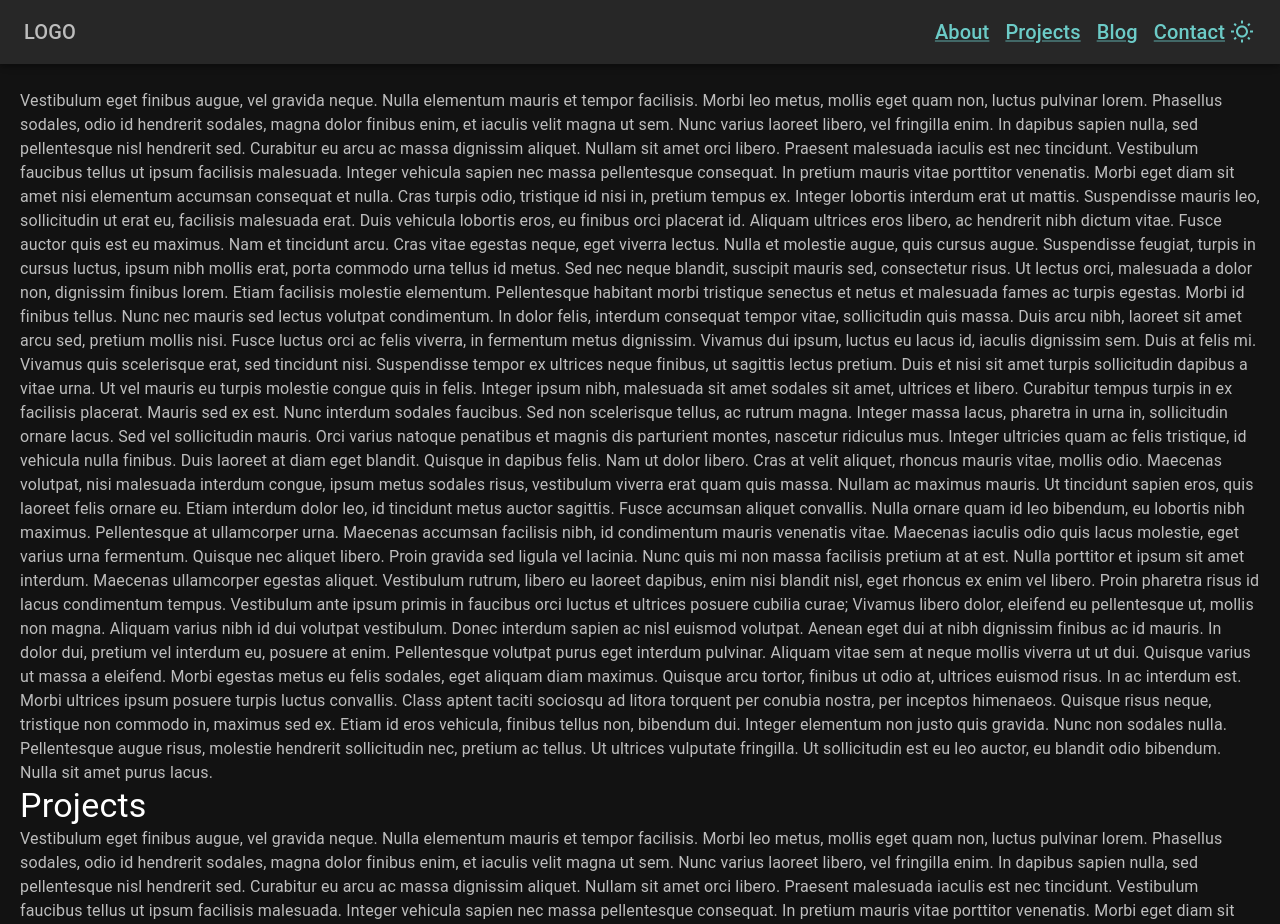
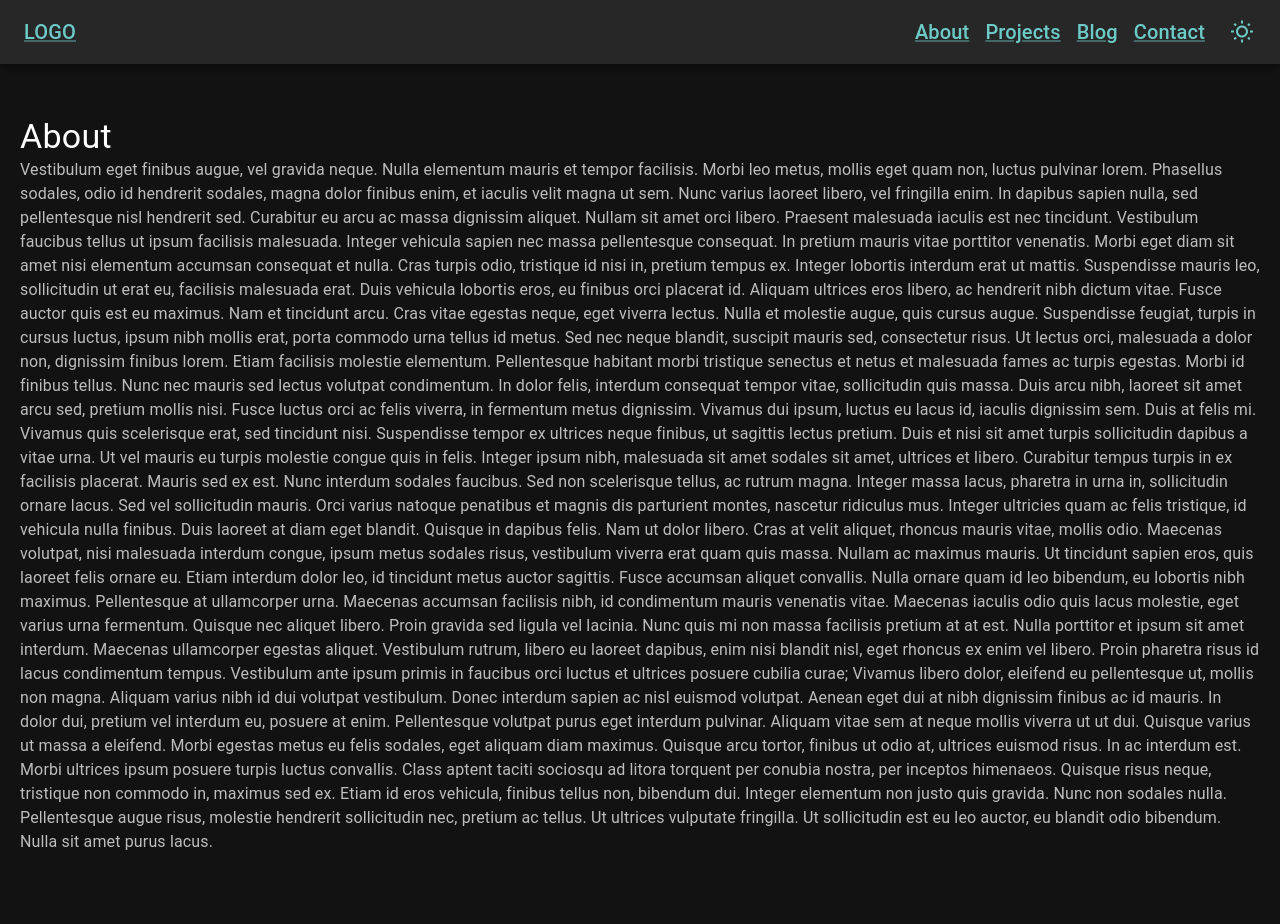
Before and after one commit to krisograbek/mui-responsive-website-tmp, a React (Create React App) app: page / in a window 1280 px wide. Shown: the top 924 px of the page. Built offline with nearby package versions, Linux system fonts and the light colour scheme.

Commit message:
hide menu on scroll, add padding to sections

```diff
--- a/src/Contact.js
+++ /dev/null
@@ -1,12 +0,0 @@
-import { Grid } from '@mui/material'
-import React from 'react'
-
-function Contact() {
-  return (
-    <Grid id="contact" container>
-      Contact
-    </Grid>
-  )
-}
-
-export default Contact
--- a/src/Content.js
+++ /dev/null
@@ -1,19 +0,0 @@
-import { Grid, Typography } from '@mui/material'
-import React from 'react'
-import About from './About'
-import Blog from './Blog'
-import Contact from './Contact'
-import Projects from './Projects'
-
-function Content() {
-  return (
-    <Grid item>
-      <About />
-      <Projects />
-      <Blog />
-      <Contact />
-    </Grid>
-  )
-}
-
-export default Content
--- a/src/Header.js
+++ /dev/null
@@ -1,131 +0,0 @@
-import React, { useState } from 'react'
-import Brightness3Outlined from '@mui/icons-material/Brightness3Outlined';
-import WbSunnyOutlined from '@mui/icons-material/WbSunnyOutlined';
-import AppBar from '@mui/material/AppBar'
-import Toolbar from '@mui/material/Toolbar'
-import Typography from '@mui/material/Typography'
-import Grid from '@mui/material/Grid'
-import Link from '@mui/material/Link'
-import useMediaQuery from '@mui/material/useMediaQuery'
-import useTheme from '@mui/styles/useTheme'
-import Menu from '@mui/material/Menu'
-import MenuItem from '@mui/material/MenuItem'
-import IconButton from '@mui/material/IconButton'
-import MenuIcon from '@mui/icons-material/Menu'
-import makeStyles from '@mui/styles/makeStyles'
-
-const mobileStyles = makeStyles({
-  menu: {
-    alignSelf: 'flex-end'
-  }
-});
-
-const useStyles = makeStyles({
-  logo: {
-    flexGrow: 1
-  }
-});
-
-const menuItems = [
-  { link: "#about", name: "about" },
-  { link: "#projects", name: "projects" },
-  { link: "#blog", name: "blog" },
-  { link: "#contact", name: "contact" }
-]
-
-function MobileNavbar() {
-  const { menu } = mobileStyles();
-  const [anchor, setAnchor] = useState(null);
-  const handleMenu = (event) => {
-    setAnchor(event.currentTarget);
-  };
-  const handleMenuClose = () => {
-    setAnchor(null);
-  }
-  return (
-    <>
-      <IconButton
-        aria-label="menu"
-        onClick={handleMenu}
-        className={menu}
-      >
-        <MenuIcon />
-      </IconButton>
-      <Menu
-        id="menu"
-        anchorEl={anchor}
-        open={Boolean(anchor)}
-        onClose={handleMenuClose}
-      >
-        {menuItems.map(({ link, name }) => {
-          return (
-            <MenuItem
-              key={name}
-              component={Link}
-              href={link}
-            >
-              {name}
-            </MenuItem>
-          )
-        })}
-
-      </Menu>
-    </>
-  )
-}
-
-function DesktopNavbar() {
-  return (
-    <Grid
-      container
-      spacing={2}
-      justifyContent="flex-end"
-    >
-      <Grid item><Link href="#about">About</Link></Grid>
-      <Grid item><Link href="#projects">Projects</Link></Grid>
-      <Grid item><Link href="#blog">Blog</Link></Grid>
-      <Grid item><Link href="#contact">Contact</Link></Grid>
-    </Grid>
-  )
-}
-
-function Header(props) {
-  const { themeMode, setThemeMode } = props;
-  const theme = useTheme();
-  const { logo } = useStyles();
-  const isMobile = useMediaQuery(theme.breakpoints.down("sm"));
-
-  const Icon = themeMode ? WbSunnyOutlined : Brightness3Outlined;
-
-  return (
-    <Grid item>
-      <AppBar position="fixed" color="default">
-        <Toolbar>
-          <Typography variant="h6" className={logo}>
-            LOGO
-          </Typography>
-          <Typography variant="h6">
-            {isMobile ?
-              <MobileNavbar />
-              :
-              <DesktopNavbar />
-            }
-          </Typography>
-          <Typography>
-            <IconButton
-              edge="end"
-              color="primary"
-              size="small"
-              aria-label="mode"
-              onClick={() => setThemeMode(!themeMode)}
-            >
-              <Icon fontSize="medium" />
-            </IconButton>
-          </Typography>
-        </Toolbar>
-      </AppBar>
-    </Grid >
-  )
-}
-
-export default Header
--- a/src/About.js
+++ b/src/components/About.js
@@ -1,14 +1,28 @@
 import Grid from '@mui/material/Grid'
 import Typography from '@mui/material/Typography'
 import React from 'react'
+import makeStyles from '@mui/styles/makeStyles'
+
+const useStyles = makeStyles(({
+  item: {
+    paddingTop: 64,
+  }
+}))
 
 function About() {
+  const { item } = useStyles();
   return (
-    <Grid id="about" container>
-      <Grid item>
-        <h2>
+    <Grid
+      container
+      direction="column"
+      id="about"
+    >
+      <Grid item
+        className={item}
+      >
+        <Typography variant="h4" component="h2">
           About
-        </h2>
+        </Typography>
       </Grid>
       <Grid item>
         <Typography>
--- a/src/Projects.js
+++ b/src/components/Blog.js
@@ -1,13 +1,23 @@
 import Grid from '@mui/material/Grid'
 import Typography from '@mui/material/Typography'
 import React from 'react'
+import makeStyles from '@mui/styles/makeStyles'
 
-function Projects() {
+const useStyles = makeStyles(({
+  item: {
+    paddingTop: 64,
+  }
+}));
+
+function Blog() {
+  const { item } = useStyles();
   return (
-    <Grid id="projects" container>
-      <Grid item>
-        <Typography variant="h4">
-          Projects
+    <Grid id="blog" container>
+      <Grid item
+        className={item}
+      >
+        <Typography variant="h4" component="h2">
+          Blog
         </Typography>
       </Grid>
       <Grid item>
@@ -33,4 +43,4 @@ function Projects() {
   )
 }
 
-export default Projects
+export default Blog
--- /dev/null
+++ b/src/components/Contact.js
@@ -0,0 +1,34 @@
+import Grid from '@mui/material/Grid'
+import Typography from '@mui/material/Typography'
+import React from 'react'
+import makeStyles from '@mui/styles/makeStyles'
+
+const useStyles = makeStyles(({
+  item: {
+    paddingTop: 64,
+  }
+}));
+
+function Contact() {
+  const { item } = useStyles();
+  return (
+    <Grid id="contact" container
+      direction="column"
+    >
+      <Grid item
+        className={item}
+      >
+        <Typography variant="h4" component="h2">
+          Contact
+        </Typography>
+      </Grid>
+      <Grid item>
+        <Typography>
+          You can find me here
+        </Typography>
+      </Grid>
+    </Grid>
+  )
+}
+
+export default Contact
--- /dev/null
+++ b/src/components/Content.js
@@ -0,0 +1,35 @@
+import { Grid, Typography } from '@mui/material'
+import React from 'react'
+import About from './About'
+import Blog from './Blog'
+import Contact from './Contact'
+import Projects from './Projects'
+
+function Content() {
+  return (
+    <Grid
+      item
+      id="home"
+      style={{
+        paddingTop: 32
+      }}
+    >
+      <Grid container>
+        <Grid item>
+          <About />
+        </Grid>
+        <Grid item>
+          <Projects />
+        </Grid>
+        <Grid item>
+          <Blog />
+        </Grid>
+        <Grid item>
+          <Contact />
+        </Grid>
+      </Grid>
+    </Grid>
+  )
+}
+
+export default Content
--- /dev/null
+++ b/src/components/Header.js
@@ -0,0 +1,158 @@
+import Brightness3Outlined from '@mui/icons-material/Brightness3Outlined';
+import MenuIcon from '@mui/icons-material/Menu';
+import WbSunnyOutlined from '@mui/icons-material/WbSunnyOutlined';
+import AppBar from '@mui/material/AppBar';
+import Grid from '@mui/material/Grid';
+import IconButton from '@mui/material/IconButton';
+import Link from '@mui/material/Link';
+import Menu from '@mui/material/Menu';
+import MenuItem from '@mui/material/MenuItem';
+import Toolbar from '@mui/material/Toolbar';
+import Typography from '@mui/material/Typography';
+import Slide from '@mui/material/Slide';
+import useMediaQuery from '@mui/material/useMediaQuery';
+import makeStyles from '@mui/styles/makeStyles';
+import useTheme from '@mui/styles/useTheme';
+import useScrollTrigger from '@mui/material/useScrollTrigger';
+import React, { useState } from 'react';
+
+const mobileStyles = makeStyles({
+  menu: {
+    alignSelf: 'flex-end'
+  }
+});
+
+const useStyles = makeStyles({
+  logo: {
+    flexGrow: 1
+  }
+});
+
+const menuItems = [
+  { link: "#about", name: "about" },
+  { link: "#projects", name: "projects" },
+  { link: "#blog", name: "blog" },
+  { link: "#contact", name: "contact" }
+]
+
+function HideOnScroll(props) {
+  const { children, window } = props;
+  // Note that you normally won't need to set the window ref as useScrollTrigger
+  // will default to window.
+  // This is only being set here because the demo is in an iframe.
+  const trigger = useScrollTrigger({
+    target: window ? window() : undefined,
+  });
+
+  return (
+    <Slide appear={false} direction="down" in={!trigger}>
+      {children}
+    </Slide>
+  );
+}
+
+function MobileNavbar() {
+  const { menu } = mobileStyles();
+  const [anchor, setAnchor] = useState(null);
+  const handleMenu = (event) => {
+    setAnchor(event.currentTarget);
+  };
+  const handleMenuClose = () => {
+    setAnchor(null);
+  }
+  return (
+    <>
+      <IconButton
+        aria-label="menu"
+        onClick={handleMenu}
+        className={menu}
+      >
+        <MenuIcon />
+      </IconButton>
+      <Menu
+        id="menu"
+        anchorEl={anchor}
+        open={Boolean(anchor)}
+        onClose={handleMenuClose}
+      >
+        {menuItems.map(({ link, name }) => {
+          return (
+            <MenuItem
+              key={name}
+              component={Link}
+              color="primary"
+              href={link}
+            >
+              {name}
+            </MenuItem>
+          )
+        })}
+
+      </Menu>
+    </>
+  )
+}
+
+function DesktopNavbar() {
+  return (
+    <Grid
+      container
+      spacing={2}
+      justifyContent="flex-end"
+    >
+      <Grid item><Link href="#about">About</Link></Grid>
+      <Grid item><Link href="#projects">Projects</Link></Grid>
+      <Grid item><Link href="#blog">Blog</Link></Grid>
+      <Grid item><Link href="#contact">Contact</Link></Grid>
+    </Grid>
+  )
+}
+
+function Header(props) {
+  const { themeMode, setThemeMode } = props;
+  const theme = useTheme();
+  const { logo } = useStyles();
+  const isMobile = useMediaQuery(theme.breakpoints.down("sm"));
+
+  const Icon = themeMode ? WbSunnyOutlined : Brightness3Outlined;
+
+  return (
+    <Grid item>
+      <HideOnScroll>
+        <AppBar position="fixed" color="default">
+          <Toolbar>
+            <Link variant="h6"
+              className={logo}
+              color="primary"
+              href="#"
+            >
+              LOGO
+            </Link>
+            <Typography variant="h6">
+              {isMobile ?
+                <MobileNavbar />
+                :
+                <DesktopNavbar />
+              }
+            </Typography>
+            <Typography
+              style={{ paddingLeft: 20 }}
+            >
+              <IconButton
+                edge="end"
+                color="primary"
+                size="small"
+                aria-label="mode"
+                onClick={() => setThemeMode(!themeMode)}
+              >
+                <Icon fontSize="medium" />
+              </IconButton>
+            </Typography>
+          </Toolbar>
+        </AppBar>
+      </HideOnScroll>
+    </Grid >
+  )
+}
+
+export default Header
--- a/src/Blog.js
+++ b/src/components/Projects.js
@@ -2,13 +2,26 @@ import Grid from '@mui/material/Grid'
 import Typography from '@mui/material/Typography'
 import React from 'react'
 
-function Blog() {
+import makeStyles from '@mui/styles/makeStyles'
+
+const useStyles = makeStyles(({
+  item: {
+    paddingTop: 64,
+    marginTop: 16,
+  }
+}))
+
+
+function Projects() {
+  const { item } = useStyles();
   return (
-    <Grid id="blog" container>
-      <Grid item>
-        <h2>
-          Blog
-        </h2>
+    <Grid id="projects" container>
+      <Grid item
+        className={item}
+      >
+        <Typography variant="h4" component="h2">
+          Projects
+        </Typography>
       </Grid>
       <Grid item>
         <Typography>
@@ -33,4 +46,4 @@ function Blog() {
   )
 }
 
-export default Blog
+export default Projects
```
Also changed, not shown: src/App.js (+5 -6 lines).
